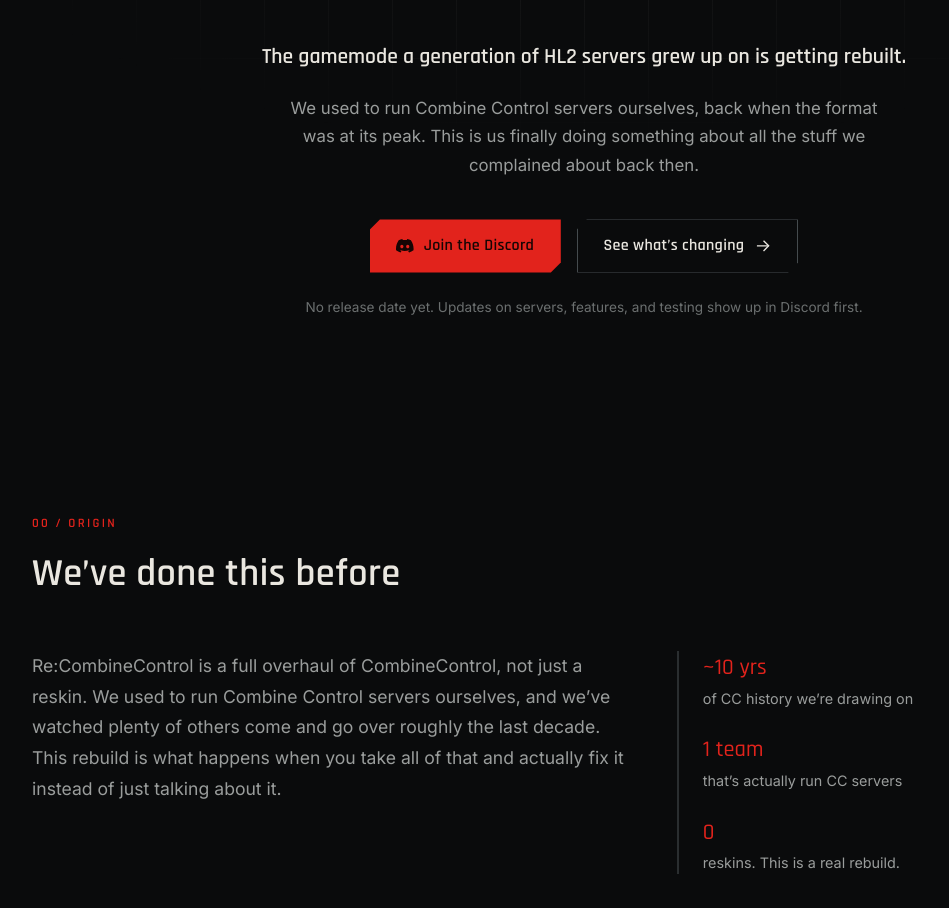
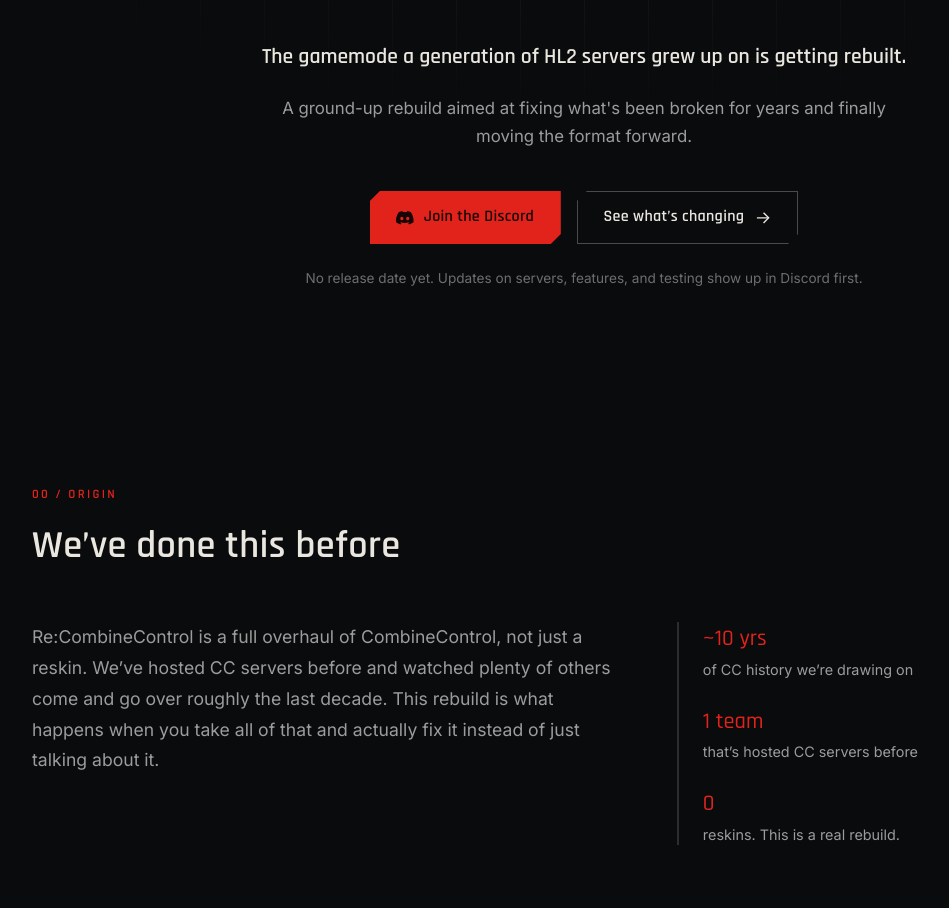
Before and after one commit to Radixen-Dev/recc-homepage, a React (Vite) app: page / in a window 1280 px wide. Shown: the part 326-1234 px from the top of the page, without its empty margins (56-1005 px from the left). Built offline with nearby package versions, Linux system fonts and the light colour scheme; a web font is replaced by a local one.

Commit message:
Tone down hosting-history emphasis; use 'hosted' instead of 'run'

```diff
--- a/src/react-app/components/About.tsx
+++ b/src/react-app/components/About.tsx
@@ -10,10 +10,10 @@
 
 			<div className="about__grid">
 				<p className="about__lead">
-					Re:CombineControl is a full overhaul of CombineControl, not just a reskin. We used
-					to run Combine Control servers ourselves, and we&rsquo;ve watched plenty of others
-					come and go over roughly the last decade. This rebuild is what happens when you
-					take all of that and actually fix it instead of just talking about it.
+					Re:CombineControl is a full overhaul of CombineControl, not just a reskin. We&rsquo;ve
+					hosted CC servers before and watched plenty of others come and go over roughly the
+					last decade. This rebuild is what happens when you take all of that and actually fix
+					it instead of just talking about it.
 				</p>
 				<div className="about__facts">
 					<div className="fact">
@@ -22,7 +22,7 @@
 					</div>
 					<div className="fact">
 						<span className="fact__value">1 team</span>
-						<span className="fact__label">that&rsquo;s actually run CC servers</span>
+						<span className="fact__label">that&rsquo;s hosted CC servers before</span>
 					</div>
 					<div className="fact">
 						<span className="fact__value">0</span>
--- a/src/react-app/components/Hero.tsx
+++ b/src/react-app/components/Hero.tsx
@@ -18,9 +18,8 @@
 				</p>
 
 				<p className="hero__body">
-					We used to run Combine Control servers ourselves, back when the format was at its
-					peak. This is us finally doing something about all the stuff we complained about
-					back then.
+					A ground-up rebuild aimed at fixing what's been broken for years and finally
+					moving the format forward.
 				</p>
 
 				<div className="hero__actions">
```
